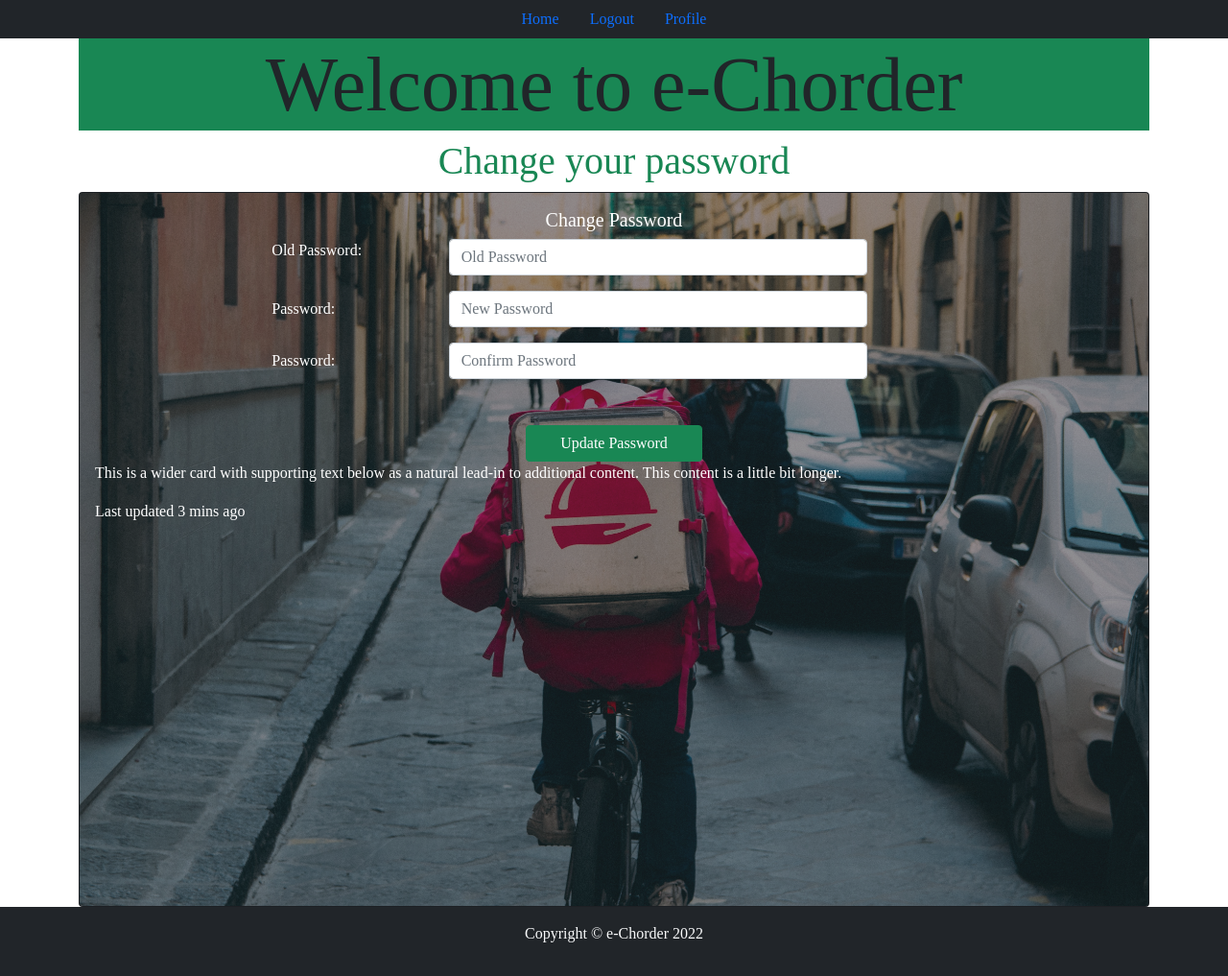
After one commit to ChiNacl/eChorder, a Django app: page /password_change/ in a window 1280 px wide. The commit adds this page. Shown: the whole page at 96% size. Run offline with Django 3.2, Linux system fonts and the light colour scheme; the visitor is signed in with stand-in values (Sample User, id 1).

Commit message:
Implemented password reset and password change

```diff
--- a/account/templates/account/message_info.html
+++ b/account/templates/account/message_info.html
@@ -6,6 +6,7 @@
 <div class="card bg-dark text-white">
   <img src="{% static 'images/deliver.jpg' %}" class="card-img" alt="...">
   <div class="card-img-overlay">
+      <div class="card-text">
           {% if messages %}
           <ul class="messages text-center">
               {% for message in messages %}
@@ -13,6 +14,7 @@
               {% endfor %}
           </ul>
           {% endif %}
+      </div>
   </div>
 </div>
 {% endblock %}
--- a/account/templates/account/register.html
+++ b/account/templates/account/register.html
@@ -7,7 +7,8 @@
     <img src="{% static 'images/deliver.jpg' %}" class="card-img" alt="...">
     <div class="card-img-overlay">
         <h5 class="card-title text-center">Register</h5>
-        <form action="" method="post">
+        <div action="" method="post">
+            <div class="card-text">
                 {% csrf_token %}
                 <div class="mb-3 row">
                     <label for="exampleFormControlInput1" class="col-md-2 offset-md-2 form-label">Email address:</label>
@@ -66,6 +67,7 @@
                 <!--        <label for="formFile" class="form-label">Default file input example</label>-->
                 <!--        <input class="form-control" type="file" id="formFile">-->
                 <!--      </div>-->
+            </div>
         </form>
 
         <p class="card-text">This is a wider card with supporting text below as a natural lead-in to additional content. This content is a little bit longer.</p>
--- a/echorder/settings.py
+++ b/echorder/settings.py
@@ -24,6 +24,9 @@ SECRET_KEY = 'django-insecure-ipt&diy)29auos6ik1a)e!a0wvlujow9760y7*-)#**my6m*pd
 
 # SECURITY WARNING: don't run with debug turned on in production!
 DEBUG = True
+
+if DEBUG:
+    EMAIL_BACKEND = 'django.core.mail.backends.console.EmailBackend' #development only
 
 ALLOWED_HOSTS = []
 
--- a/echorder/urls.py
+++ b/echorder/urls.py
@@ -17,12 +17,33 @@ from django.contrib import admin
 from django.urls import path, include
 from django.conf import settings
 from django.conf.urls.static import static
+from django.contrib.auth import views as auth_views
 
 
 urlpatterns = [
     path('admin/', admin.site.urls),
     path('', include('restaurant.urls')),
     path('account/', include('account.urls')),
+
+    # password reset links (ref: https://github.com/django/django/blob/master/django/contrib/auth/views.py
+    path('password_change/done/',
+         auth_views.PasswordChangeDoneView.as_view(template_name='password_reset/password_change_done.html'),
+         name='password_change_done'),
+    path('password_change/',
+         auth_views.PasswordChangeView.as_view(template_name='password_reset/password_change.html'),
+         name='password_change'),
+    path('password_reset/done/',
+         auth_views.PasswordResetCompleteView.as_view(template_name='password_reset/password_reset_done.html'),
+         name='password_reset_done'),
+    path('reset/<uidb64>/<token>/',
+         auth_views.PasswordResetConfirmView.as_view(),
+         name='password_reset_confirm'),
+    path('password_reset/',
+         auth_views.PasswordResetView.as_view(),
+         name='password_reset'),
+    path('reset/done/',
+         auth_views.PasswordResetCompleteView.as_view(template_name='password_reset/password_reset_complete.html'),
+         name='password_reset_complete'),
 ]
 
 if settings.DEBUG:
--- /dev/null
+++ b/templates/password_reset/password_change.html
@@ -0,0 +1,69 @@
+{% extends 'base.html' %}
+{% load static %}
+
+{% block content %}
+<h1 class="text-success text-center">Change your password</h1>
+<div class="card bg-dark text-white">
+    <img src="{% static 'images/deliver.jpg' %}" class="card-img" alt="...">
+    <div class="card-img-overlay">
+        <h5 class="card-title text-center">Change Password</h5>
+        <form action="" method="post">
+            <div class="card-text">
+            {% csrf_token %}
+                <div class="mb-3 row">
+                    <label for="inputPassword" class="col-md-2 offset-md-2 form-label">Old Password:</label>
+                    <div class="col-md-5">
+                        <input name="old_password" type="password" class="form-control" id="inputPassword" placeholder="Old Password" required>
+                    </div>
+                </div>
+
+                <div class="mb-3 row">
+                    <label for="inputPassword1" class="col-md-2 offset-md-2 col-form-label">Password:</label>
+                    <div class="col-md-5">
+                        <input name="new_password1" type="password" class="form-control" id="inputPassword1" placeholder="New Password" required>
+                    </div>
+                </div>
+
+                <div class="mb-3 row">
+                    <label for="inputPassword2" class="col-md-2 offset-md-2 col-form-label">Password:</label>
+                    <div class="col-md-5">
+                        <input name="new_password2" type="password" class="form-control" id="inputPassword2" placeholder="Confirm Password" required>
+                    </div>
+                </div>
+
+                {% for field in form %}
+                <p>
+                    {% for error in field.errors %}
+                        <p class="bg-warning fw-bold text-center text-danger rounded">{{ error }}</p>
+                    {% endfor %}
+                </p>
+                {% endfor %}
+
+                {% if form.non_field_errors %}
+                <div class="text-danger">
+                    <p class="bg-warning text-center fw-bold rounded">{{ form.non_field_errors }}</p>
+                </div>
+                {% endif %}
+
+                <div class="mt-5 row">
+                    <input type="submit" class="btn btn-success col-md-2 offset-md-5" value="Update Password">
+                </div>
+
+            <!--      <div class="mb-3">-->
+            <!--        <label for="formFile" class="form-label">Default file input example</label>-->
+            <!--        <input class="form-control" type="file" id="formFile">-->
+            <!--      </div>-->
+            </div>
+        </form>
+
+        <p class="card-text">This is a wider card with supporting text below as a natural lead-in to additional content. This content is a little bit longer.</p>
+        <p class="card-text">Last updated 3 mins ago</p>
+    </div>
+</div>
+{% endblock %}
+
+{% block style %}
+    img.card-img {
+        opacity: 0.5;
+    }
+{% endblock %}
--- /dev/null
+++ b/templates/password_reset/password_reset_subject.txt
@@ -0,0 +1 @@
+e-Chorder Password Reset
```
Also changed, not shown: account/templates/account/login.html (+3 -5 lines), account/templates/account/user_profile.html (+6 -4 lines), templates/password_reset/password_change_done.html (added, +18 -0 lines), templates/password_reset/password_reset_complete.html (added, +20 -0 lines), templates/password_reset/password_reset_done.html (added, +25 -0 lines), templates/password_reset/password_reset_email.html (added, +10 -0 lines), templates/password_reset/password_reset_form.html (added, +32 -0 lines). Lines whose indentation alone changed are shown as unchanged.
